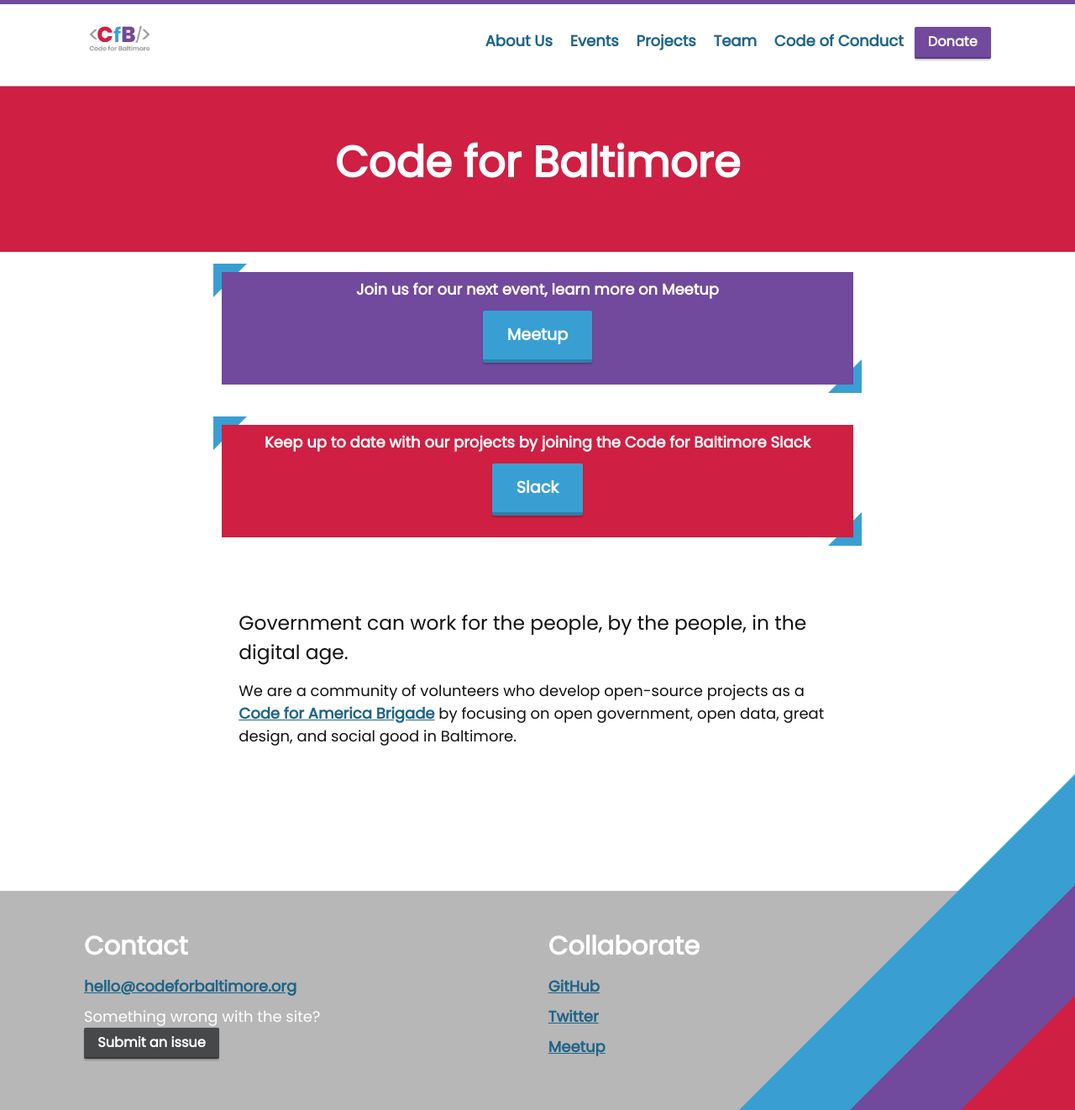
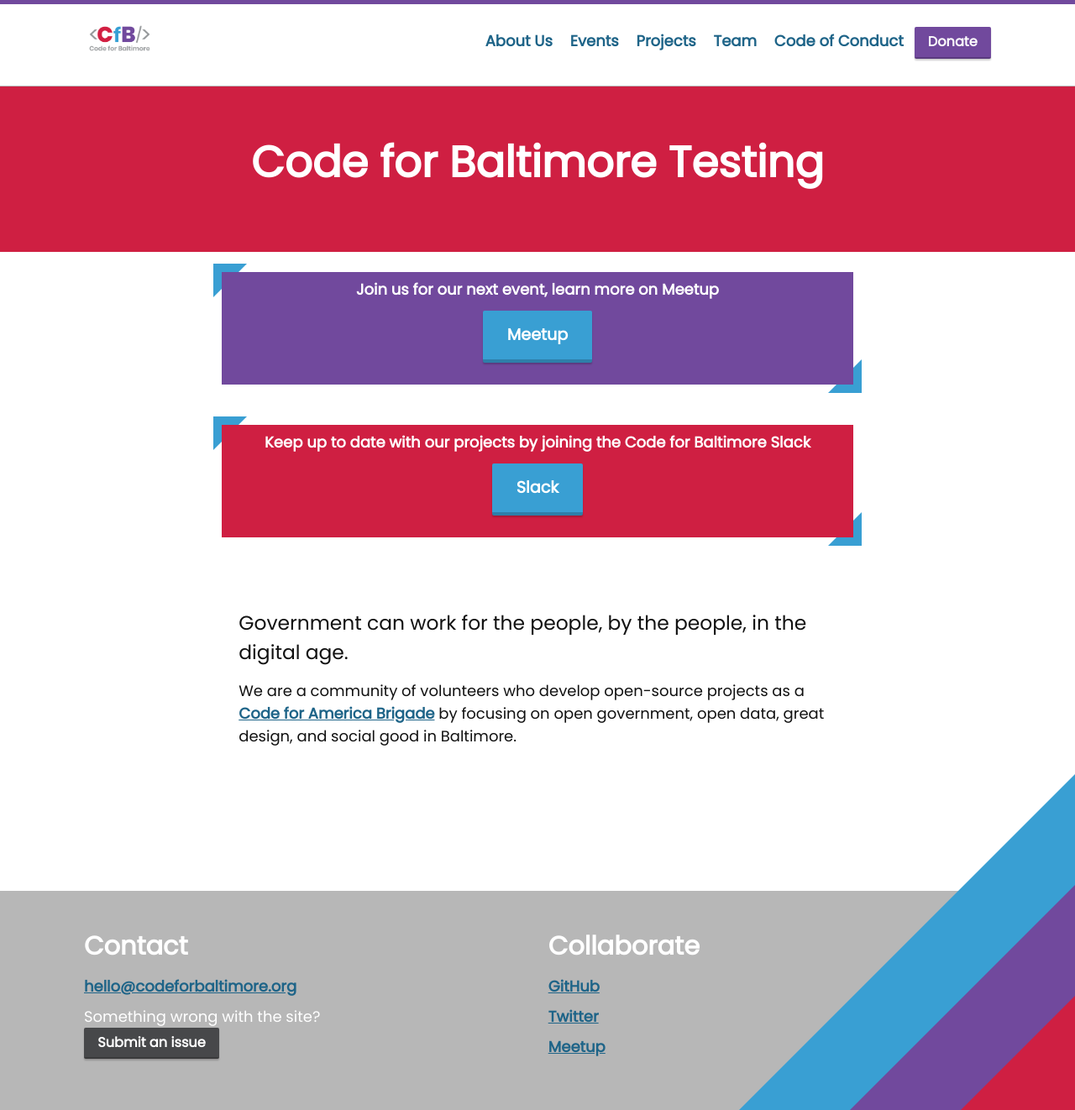
Before and after one commit to CodeForBaltimore/codeforbaltimore, a Jekyll site: the page built from index.html, in a window 1280 px wide. Shown: the whole page at 84% size. Built offline with Jekyll 4.4.1, drawn with Linux system fonts in a browser that asks for light colours; nearby versions of some CDN libraries.

Commit message:
Basic test change

```diff
--- a/index.html
+++ b/index.html
@@ -5,7 +5,7 @@
 <div class="home">
   <div class="row bg-red">
     <div class="col-12 t-center">
-      <h1 class="t-section-headline t-white">Code for Baltimore</h1>
+      <h1 class="t-section-headline t-white">Code for Baltimore Testing</h1>
     </div>
   </div>
 
```
